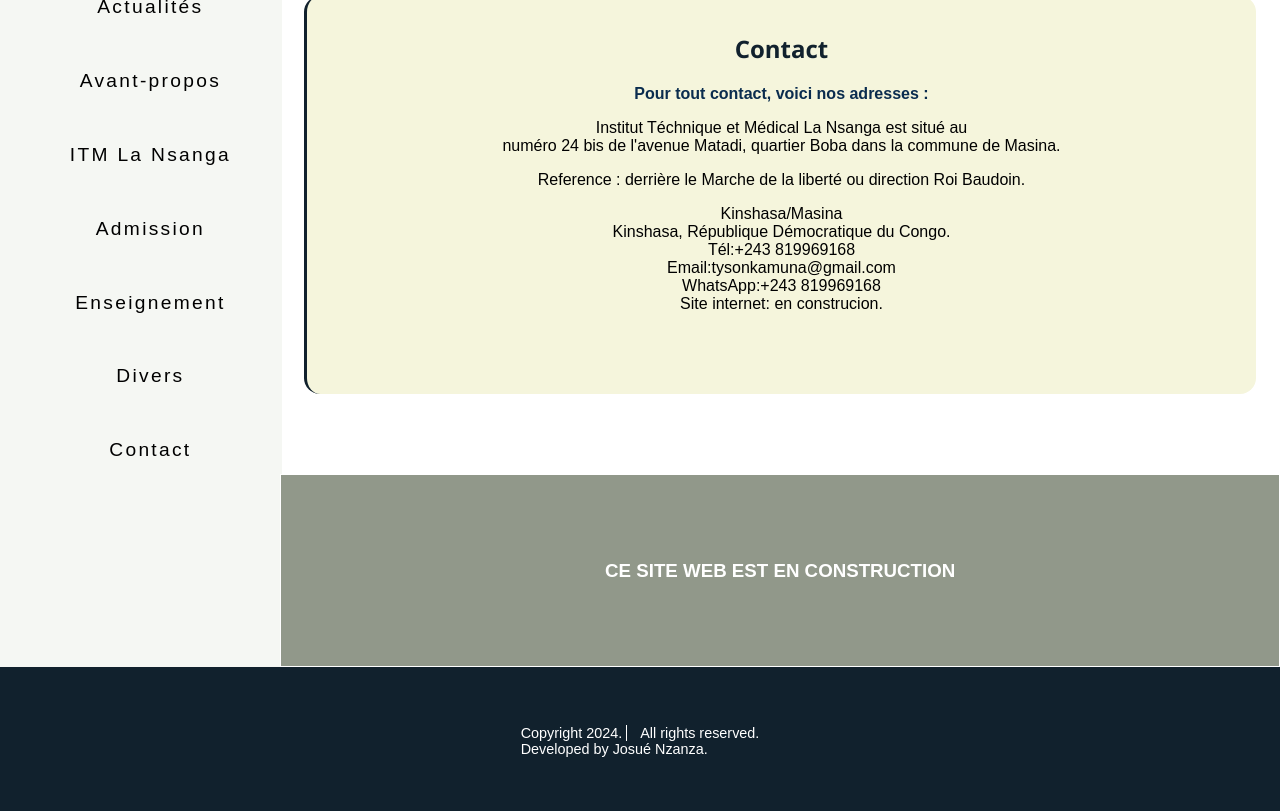
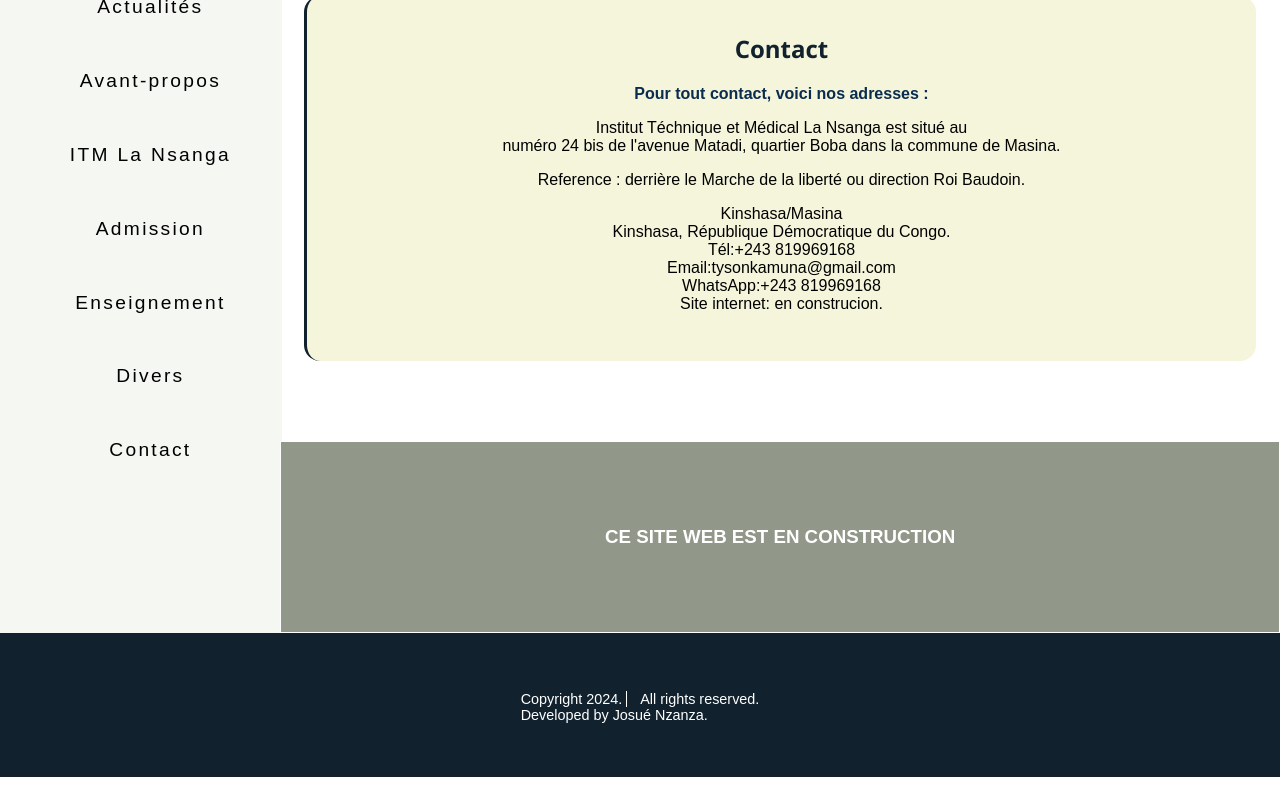
Before and after one commit to Joshua1418/LaNsanga-third, a plain HTML site: page contact.html in a window 1280 px wide. Shown: the part 116-927 px from the top of the page. After the commit the page ends 893 px from the top, so only its background shows below. Drawn offline with Linux system fonts and the light colour scheme.

Commit message:
Add files via upload

```diff
--- a/contact.css
+++ b/contact.css
@@ -99,7 +99,7 @@ containersecond h3{
     background:beige;
     color: rgb(0, 0, 0);
     padding-top: 1em;
-    padding-bottom: 4.1em;
+    padding-bottom: 2em;
     padding-left: 1.5em;
     padding-right: 1.5em;
     margin-top: 6.5em;
```
